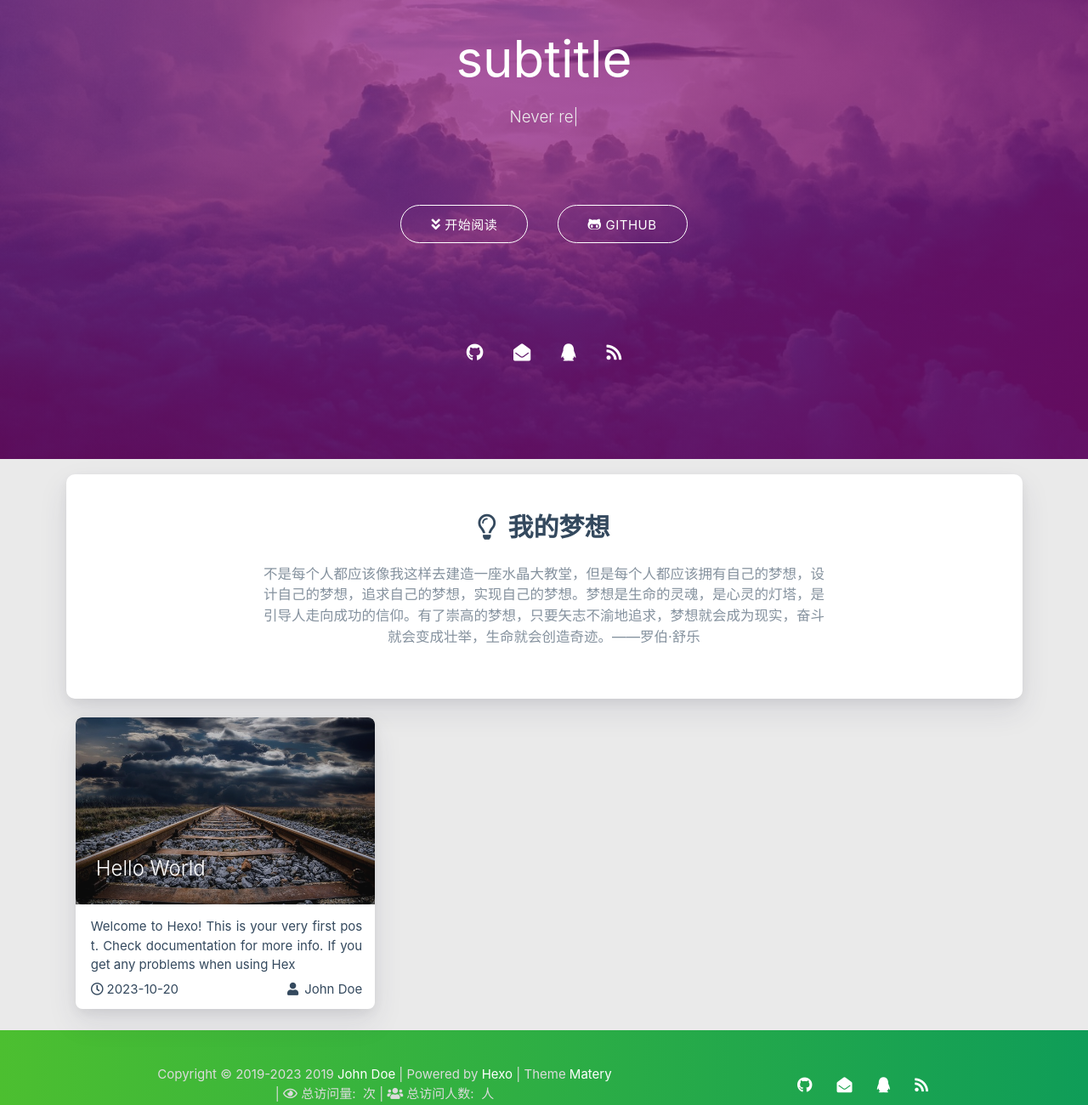
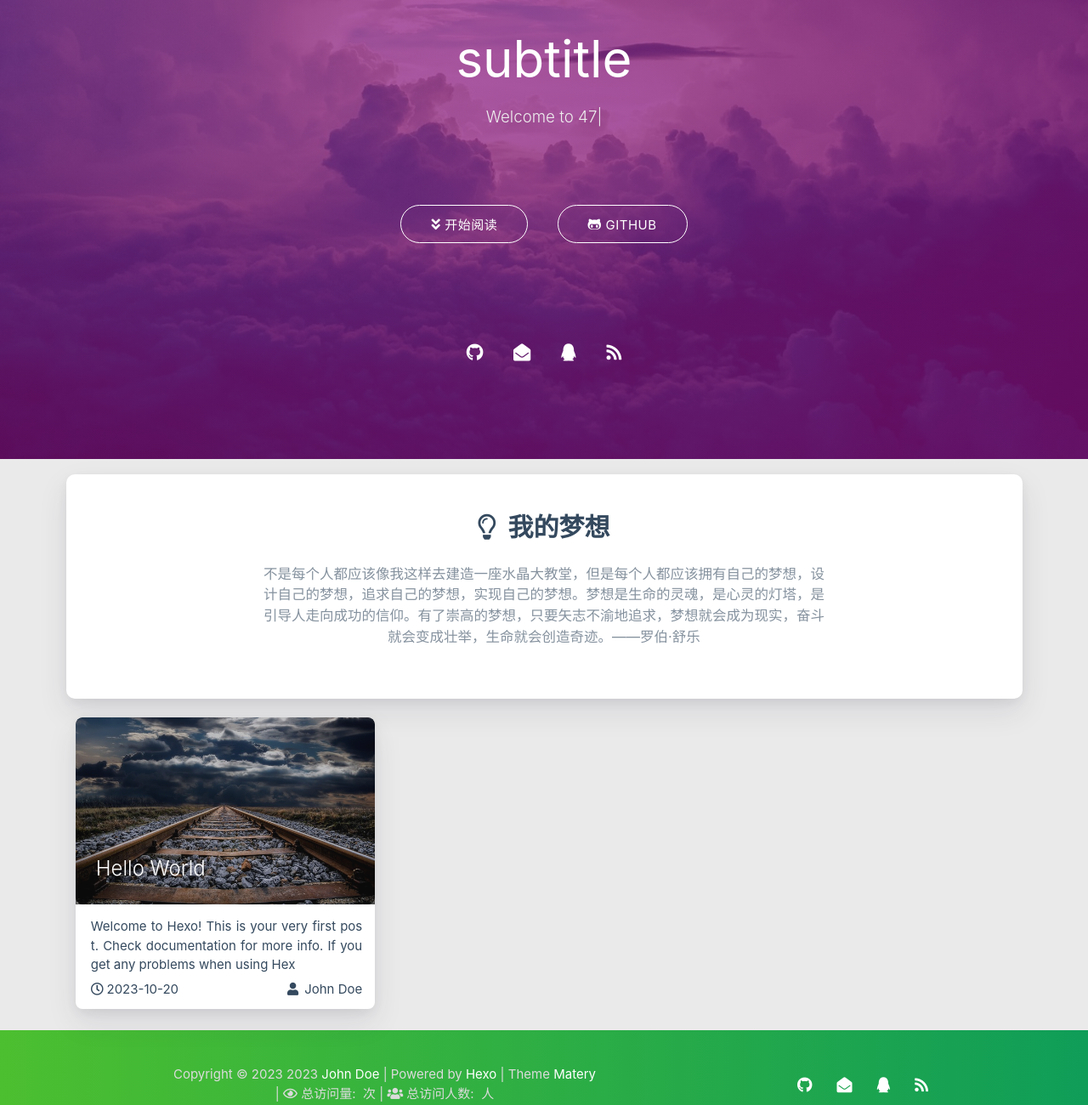
Before and after one commit to zhao4777/zhao4777.github.io, a plain HTML site: page index.html in a window 1280 px wide. Shown: the part 260-1560 px from the top of the page at 85% size. Drawn offline with nearby package versions, Linux system fonts and the light colour scheme; some packages are replaced by stand-ins of ours; a script that the page names is missing.

Commit message:
Site updated: 2023-10-20 20:43:47

```diff
--- a/index.html
+++ b/index.html
@@ -371,7 +371,7 @@
                 <script src="https://cdn.jsdelivr.net/npm/typed.js@2.0.11"></script>
                 <script>
                     var typed = new Typed("#subtitle", {
-                        strings: ['从来没有真正的绝境, 只有心灵的迷途','Never really desperate, only the lost of the soul'],
+                        strings: ['欢迎来到 47‘s Blog！','Welcome to 47’s Blog！'],
                         startDelay: 300,
                         typeSpeed: 100,
                         loop: true,
@@ -657,9 +657,9 @@
         <div class="col s12 m8 l8 copy-right">
             Copyright&nbsp;&copy;
 
-                <span id="year">2019-2023</span>
+                <span id="year">2023</span>
 
-            <span id="year">2019</span>
+            <span id="year">2023</span>
             <a href="/about" target="_blank">John Doe</a>
             |&nbsp;Powered by&nbsp;<a href="https://hexo.io/" target="_blank">Hexo</a>
             |&nbsp;Theme&nbsp;<a href="https://github.com/blinkfox/hexo-theme-matery" target="_blank">Matery</a>
```
Also changed, not shown: 2023/10/20/hello-world/index.html (+2 -2 lines), about/index.html (+3 -3 lines), archives/2023/10/index.html (+3 -3 lines), archives/2023/index.html (+3 -3 lines), archives/index.html (+3 -3 lines), categories/index.html (+3 -3 lines), friends/index.html (+3 -3 lines), tags/index.html (+3 -3 lines).
